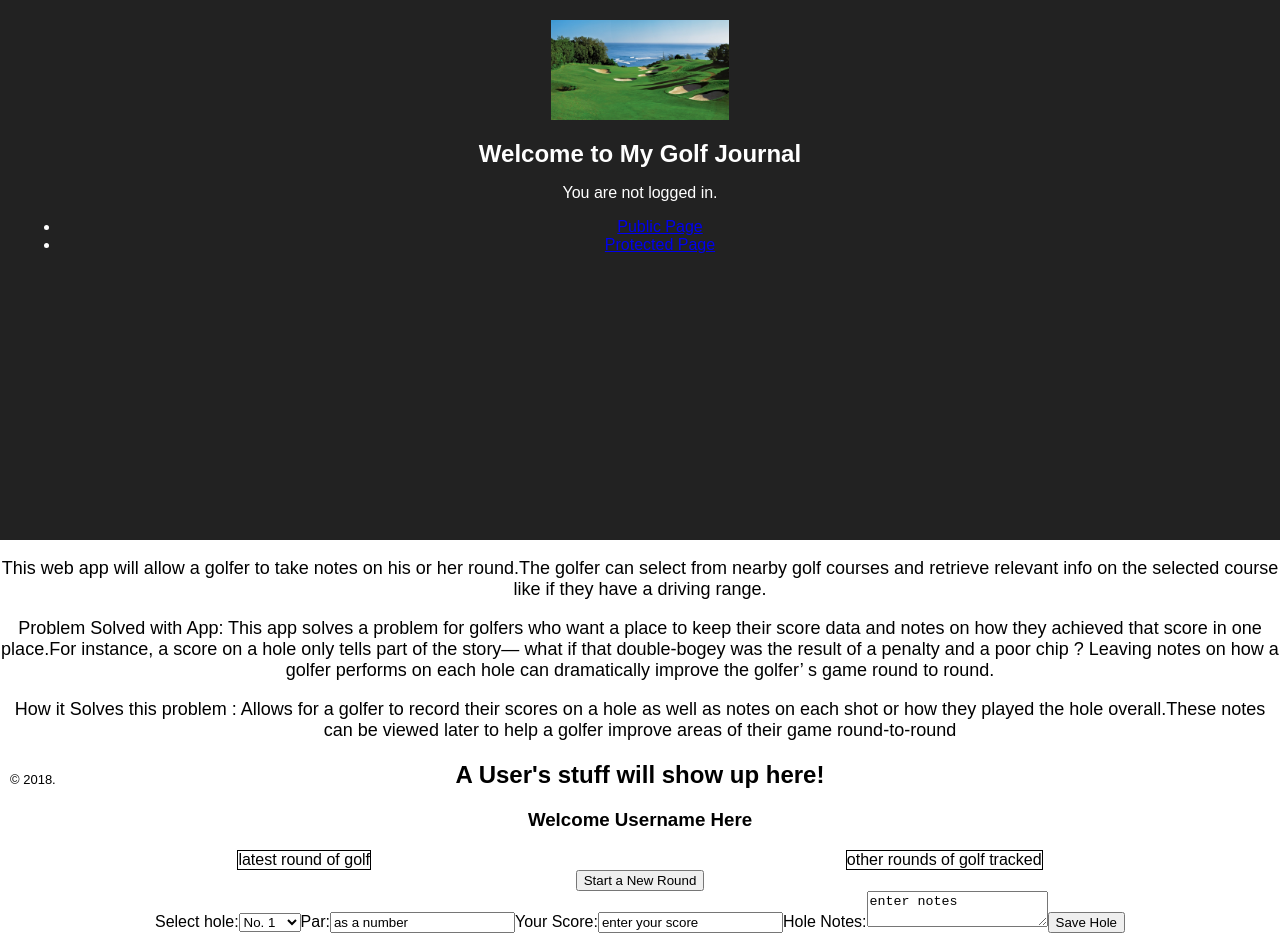
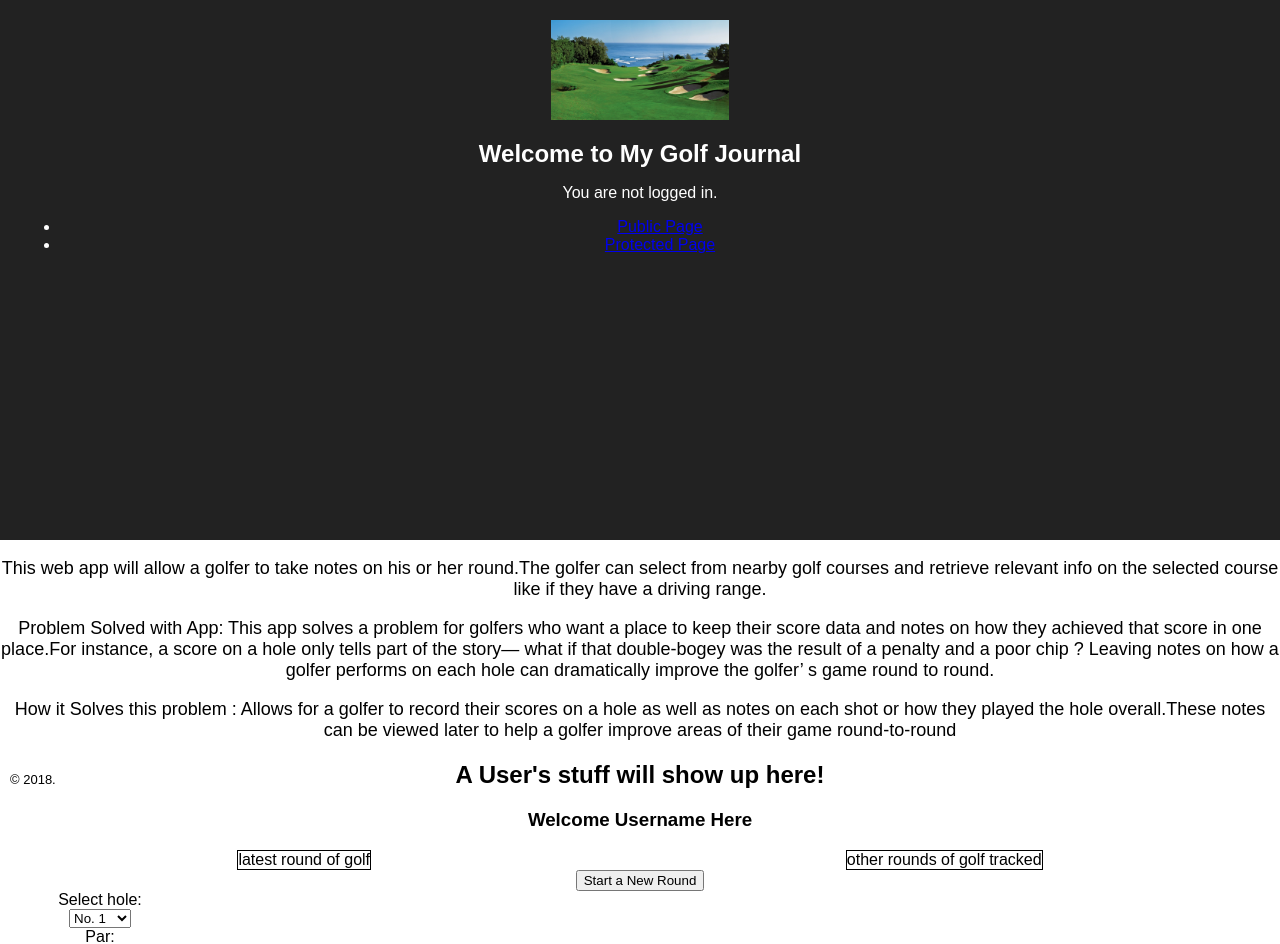
Before and after one commit to yhtomitim/golf-journal-client, a React (Create React App) app: page / in a window 1280 px wide. Shown: the top 944 px of the page. Built offline with nearby package versions, Linux system fonts and the light colour scheme.

Commit message:
style RoundTracker component

```diff
--- a/src/App.css
+++ b/src/App.css
@@ -38,3 +38,10 @@
 .Rounds-tracked article {
    border: black 1px solid;
 }
+
+.Hole-form {
+  width: 200px;
+  display: flex;
+  align-items: center;
+  flex-flow: column nowrap;
+}
--- a/src/components/RoundTracker.js
+++ b/src/components/RoundTracker.js
@@ -2,7 +2,7 @@ import React from 'react';
 
 const RoundTracker = (props) => {
   return (
-    <form>
+    <form className="Hole-form">
       <label htmlFor="hole">Select hole:</label>
       <select name="hole" id="">
         <option value="1">No. 1</option>
```
